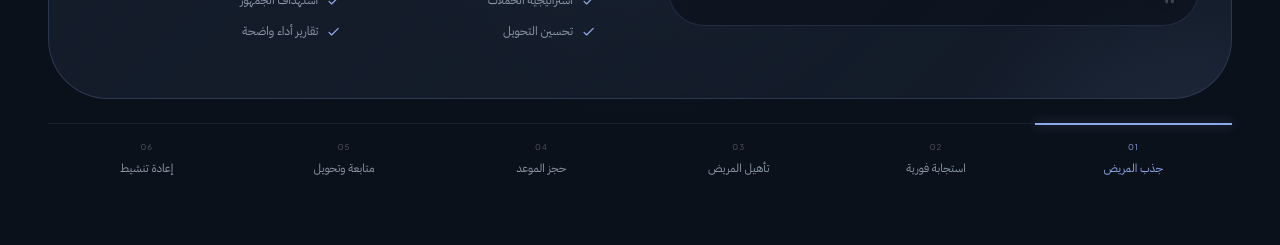
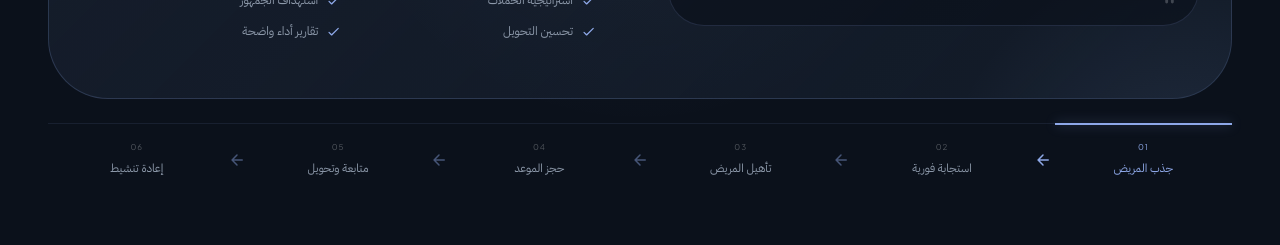
Before and after one commit to ibraham7/clinova, a React (Vite) app: page / in a window 1280 px wide. Shown: the part 5420-5665 px from the top of the page. Built offline with nearby package versions, Linux system fonts and the light colour scheme.

Commit message:
Add left arrows between patient journey navigation stages

```diff
--- a/src/components/ServicesSection/ServicesSection.tsx
+++ b/src/components/ServicesSection/ServicesSection.tsx
@@ -8,6 +8,7 @@ import {
 
 import CheckRoundedIcon from "@mui/icons-material/CheckRounded";
 import PauseRoundedIcon from "@mui/icons-material/PauseRounded";
+import ArrowBackRoundedIcon from "@mui/icons-material/ArrowBackRounded";
 
 type Service = {
     id: string;
@@ -573,13 +574,14 @@ function ServicesSection() {
                             md: "repeat(6, 1fr)",
                         },
 
+                        columnGap: 3,
                         mt: 3,
 
                         borderTop:
                             "1px solid rgba(142,168,232,0.10)",
                     }}
                 >
-                    {services.map((service) => {
+                    {services.map((service, index) => {
                         const isActive =
                             activeService === service.id;
 
@@ -683,6 +685,27 @@ function ServicesSection() {
                                 >
                                     {service.navLabel}
                                 </Typography>
+                                {index < services.length - 1 && (
+                                    <ArrowBackRoundedIcon
+                                        aria-hidden="true"
+                                        sx={{
+                                            position: "absolute",
+                                            left: -12,
+                                            top: "50%",
+                                            transform: "translate(-50%, -50%)",
+                                            fontSize: 18,
+                                            color: isActive
+                                                ? "primary.main"
+                                                : "rgba(142,168,232,0.45)",
+                                            pointerEvents: "none",
+                                            display: {
+                                                xs: (index + 1) % 2 === 0 ? "none" : "block",
+                                                sm: (index + 1) % 3 === 0 ? "none" : "block",
+                                                md: "block",
+                                            },
+                                        }}
+                                    />
+                                )}
                             </Box>
                         );
                     })}
```
